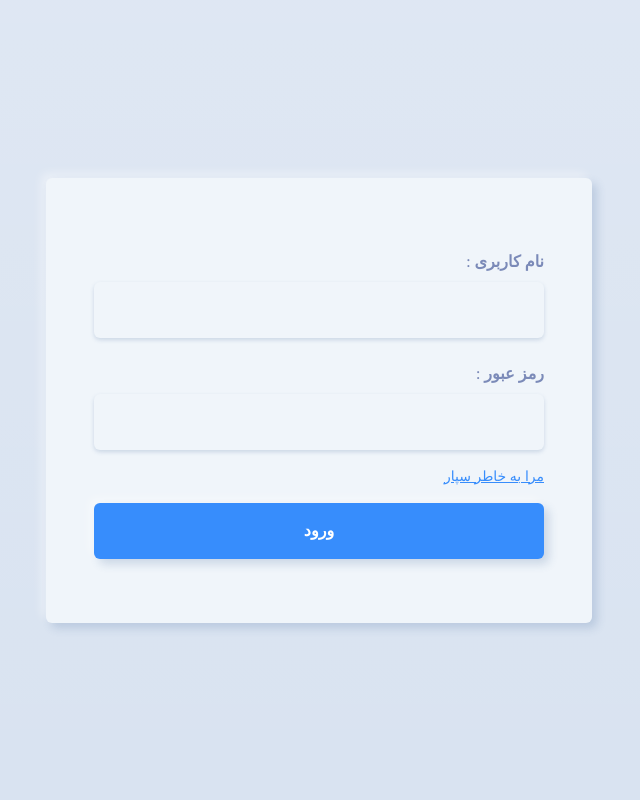
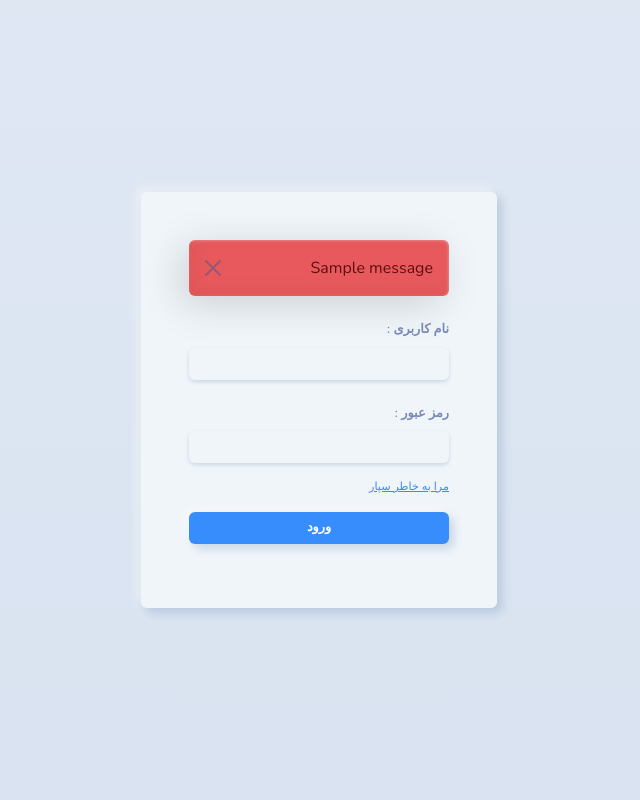
Before and after one commit to morteza-develop/lunchlist, a Django app: page /dashboard/login/ in a window 1280 px wide. Shown: the whole page, without its empty margins (321-961 px from the left). Run offline with Django 5.2, Linux system fonts and the light colour scheme; tables that the repository leaves empty hold one stand-in row (values such as "Sample post"); one stand-in notice (Sample message) is shown; some libraries are stand-ins or nearby versions.

Commit message:
login & logout successfuly

```diff
--- a/lunchlist/apps/dashboard/urls.py
+++ b/lunchlist/apps/dashboard/urls.py
@@ -3,6 +3,6 @@ from . import views
 
 
 urlpatterns = [
-    path('', views.dashboard_index , name='index'),
+    path('', views.dashboard_index , name='dashboard'),
     path('login/', views.login_view , name='login')
 ]
--- a/lunchlist/apps/dashboard/views.py
+++ b/lunchlist/apps/dashboard/views.py
@@ -7,8 +7,28 @@ from django.contrib.auth.models import User
 from django.core.paginator import Paginator, EmptyPage, PageNotAnInteger
 
 
+
+
+def login_view(request):
+    if request.method == 'POST':
+        username = request.POST['username']
+        password = request.POST['password']
+        user = authenticate(request, username=username, password=password)
+
+        if user is not None:
+            login(request, user)
+            return redirect('dashboard')
+        else:
+            messages.success(
+                request, ('خطای ورود ...! نام کاربری یا رمز عبور صحیح نیست !!!'))
+            return redirect("login")
+    else:
+        return render(request, "dashboard/login.html", {})
+
+
+def logoutView(request):
+    logout(request)
+    return redirect("login")
+
 def dashboard_index(request):
     return render(request, "home.html")
-
-def login_view(request):
-    return render(request, 'dashboard/login.html')
--- a/lunchlist/static/css/styles.css
+++ b/lunchlist/static/css/styles.css
@@ -16,4 +16,21 @@
     padding: 0;
     box-sizing: border-box;
     font-family: 'font1';
+    font-size: 0.5rem;
   }
+
+  input{
+    font-size: 0.8rem;
+    height: 5px;
+  }
+
+
+
+  .login-from{
+    font-size: 0.8rem;
+  }
+
+  .login-from button{
+    font-size: 0.8rem;
+    height: 5px;
+  }
--- a/lunchlist/templates/dashboard/login.html
+++ b/lunchlist/templates/dashboard/login.html
@@ -12,20 +12,22 @@
     <div class="container">
 
         <div class="row d-flex justify-content-center ">
-            <div class="col-12 col-md-8 col-lg-6">
+            <div class="col-10 col-md-6 col-lg-4">
                 <div class="card bg-light shadow rounded">
                     <div class="card-body p-5">
                         <div>
-
-                            <!-- <div class="alert alert-danger alert-dismissible fade show" role="alert">
-
+                            {% if messages %}
+                            {% for message in messages %}
+                            <div class="alert alert-danger alert-dismissible fade show" role="alert">
+                                {{ message }}
                                 <button type="button" class="btn-close" data-bs-dismiss="alert"
                                     aria-label="Close"></button>
-                            </div> -->
-
+                            </div>
+                            {% endfor%}
+                            {% endif %}
                         </div>
-                        <form action="" method="POST" class="mb-3 mt-md-4">
-
+                        <form action="" method="POST" class="mb-3 mt-md-4 login-from">
+                            {% csrf_token %}
                             <div class="my-4">
                                 <label for="username" class="form-label ">نام کاربری : </label>
                                 <input type="text" class="form-control shadow-sm rounded" id="username" name="username">
@@ -37,7 +39,7 @@
                             </div>
                             <p class="small"><a class="text-primary" href="">مرا به خاطر سپار</a></p>
                             <div class="d-grid">
-                                <button class="btn btn-outline-primary shadow rounded" type="submit">ورود</button>
+                                <button class="btn btn-outline-primary shadow rounded d-flex justify-content-center align-items-center" type="submit">ورود</button>
                             </div>
                         </form>
 
@@ -49,5 +51,4 @@
     </div>
 </div>
 
-
 {% endblock %}
```
